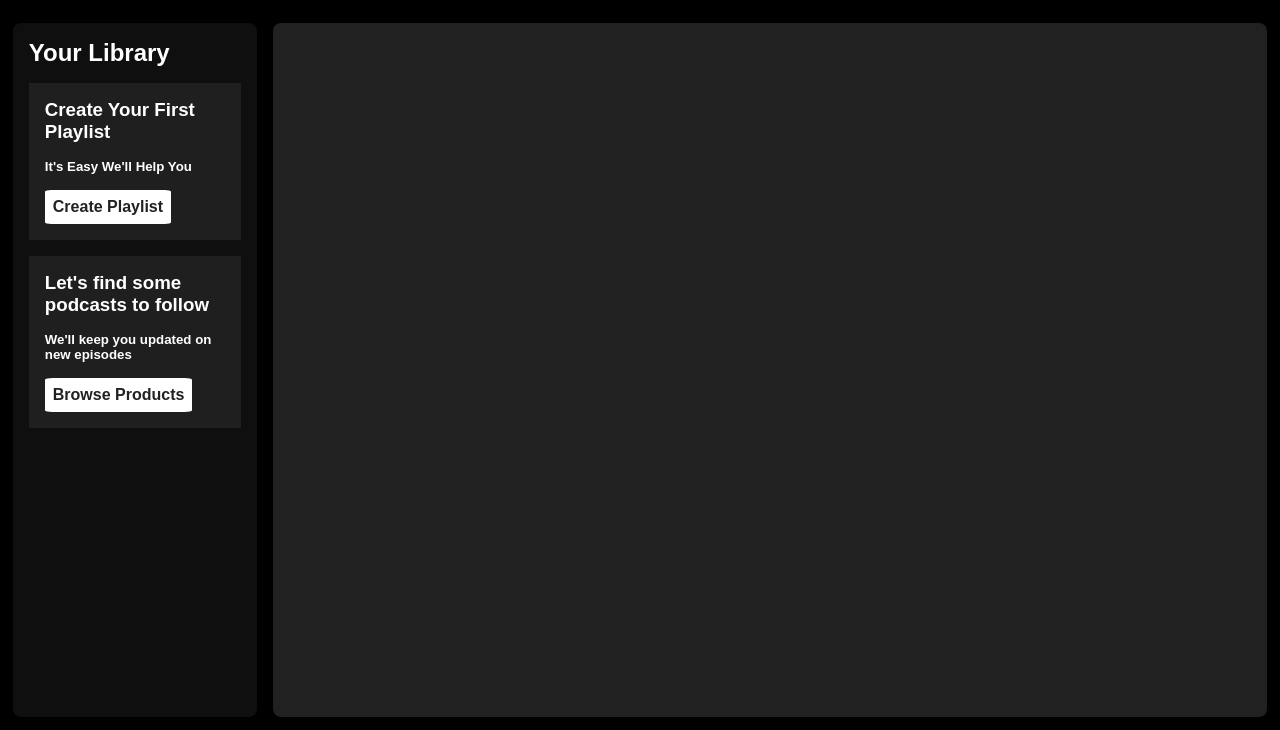
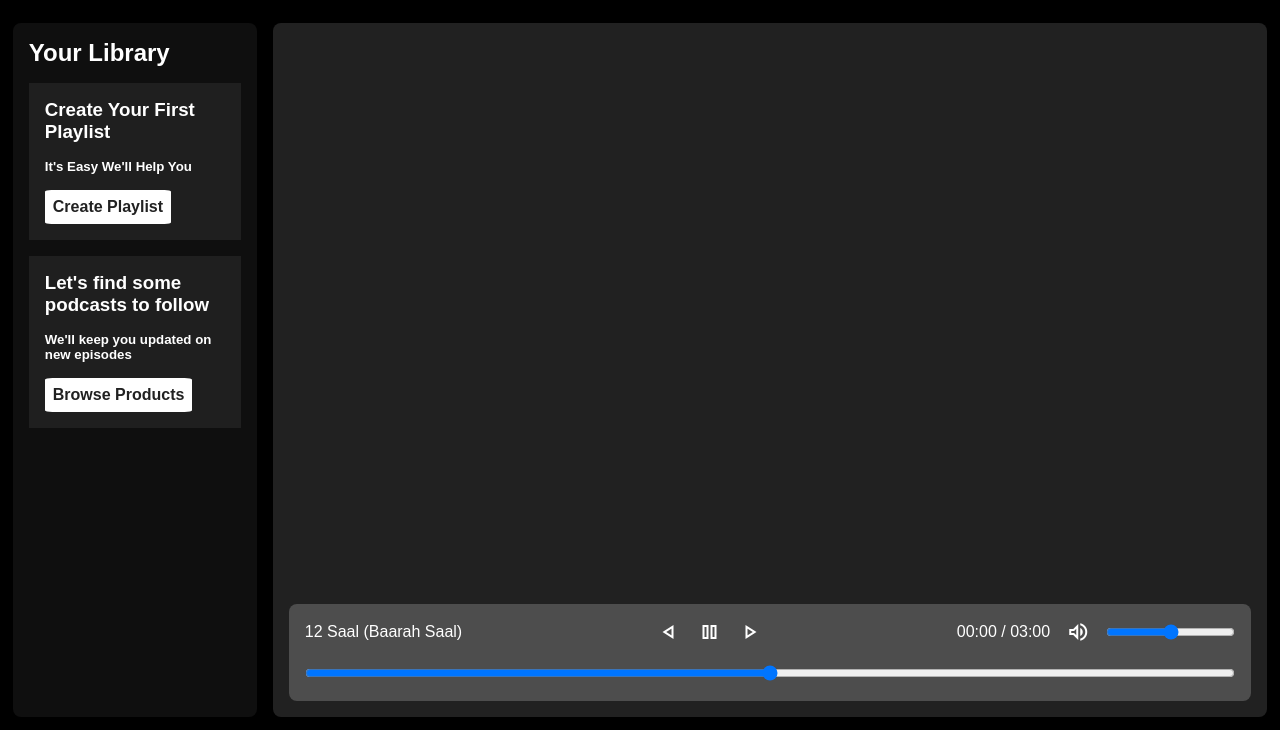
Before and after one commit to ahsanbinjameel/Spotify-Clone, a website: page index.html in a window 1280 px wide. Shown: the part 70-800 px from the top of the page. Drawn offline with nearby package versions, Linux system fonts and the light colour scheme; no server answers.

Commit message:
Media Player added

```diff
--- a/index.html
+++ b/index.html
@@ -14,6 +14,7 @@
       href="https://open.spotifycdn.com/cdn/images/favicon32.b64ecc03.png"
     />
     <link rel="stylesheet" href="styles/main.css" />
+    <link rel="stylesheet" href="styles/controller.css" />
     <link rel="stylesheet" href="styles/navbar.css" />
     <link rel="stylesheet" href="styles/utilities.css" />
 
@@ -90,7 +91,37 @@
           <button class="btn-seconday">Browse Products</button>
         </div>
       </div>
-      <div id="Media" class="MediaGroup"></div>
+      <div id="Media" class="Media">
+        <div id="MainContent" class="MainContent"></div>
+        <div id="PlayerGroup" class="PlayerGroup">
+          <div class="MediaPlayer">
+            <div class="MusicTitle">12 Saal (Baarah Saal)</div>
+            <div class="Controller">
+              <div id="PlayBack" class="material-symbols-outlined">
+                arrow_back_2
+              </div>
+              <div id="PlayerToggle" class="material-symbols-outlined">
+                pause
+              </div>
+              <div id="PlayNext" class="material-symbols-outlined">
+                play_arrow
+              </div>
+            </div>
+            <div class="DurationAndVolume">
+              <div class="Duration">00:00 / 03:00</div>
+              <div class="VolumeController">
+                <div id="MuteToggle" class="material-symbols-outlined">
+                  volume_up
+                </div>
+                <input type="range" name="Volumn" id="Volumn" />
+              </div>
+            </div>
+          </div>
+          <div class="MediaTracker">
+            <input type="range" name="MusicTracker" id="MusicTracker" />
+          </div>
+        </div>
+      </div>
     </section>
     <script src="./javascript/main.js"></script>
   </body>
--- a/javascript/main.js
+++ b/javascript/main.js
@@ -1,6 +1,6 @@
  const LoadCollectionData = (categories) => {
-    const Media = document.getElementById("Media");
-    if (!Media) throw new Error("#Media not found");
+    const MainContent = document.getElementById("MainContent");
+    if (!MainContent) throw new Error("#MainContent not found");
 
     const fragment = document.createDocumentFragment();
 
@@ -19,6 +19,8 @@
             const collection = document.createElement("div");
             collection.className = "Collection";
 
+            collection.setAttribute("data-name", item.Title)
+            collection.setAttribute("onclick", "console.log(this);")
 
             const img = document.createElement("img");
             img.src = item.ImagePath;
@@ -40,7 +42,7 @@
         fragment.appendChild(categoryDiv);
     });
 
-    Media.appendChild(fragment);
+    MainContent.appendChild(fragment);
 };
 
 
--- /dev/null
+++ b/styles/controller.css
@@ -0,0 +1,51 @@
+
+.PlayerGroup{
+height: 15%;
+background-color: var(--background-seconday);
+display: flex;
+flex-direction: column;
+justify-content: space-between;
+padding: 1rem;
+border-radius: 0.5rem;
+
+}
+
+.PlayerGroup input, .PlayerGroup .material-symbols-outlined{
+  cursor: pointer;
+  pointer-events: auto;
+}
+
+
+
+
+.MediaPlayer{
+    display: flex;
+    justify-content: space-between;
+    align-items: center;
+}
+
+
+.Controller{
+    display: flex;
+    gap: 1rem;
+}
+
+.Controller > div{
+  cursor: pointer;
+}
+
+.MediaTracker input{
+    width: 100%;
+}
+
+.DurationAndVolume{
+    display: flex;
+    justify-content: center;
+    align-items: center;
+    gap: 1rem;
+}
+
+.VolumeController{
+    display: flex;
+    gap: 1rem;
+}
--- a/styles/main.css
+++ b/styles/main.css
@@ -57,17 +57,25 @@ body {
     background-color: #1f1f1f;
 }
 
-.PlaylistItems>button {
+.PlaylistItems > button {
     width: fit-content;
     font-weight: 560;
 }
 
-.content .MediaGroup {
+.Media {
     width: calc(80% - 0.5%);
     height: 100%;
     display: flex;
     flex-direction: column;
-    gap: 3rem;
+    gap: 1rem;
+}
+
+.MainContent {
+    width: 100%;
+    height: 85%;
+    display: flex;
+    flex-direction: column;
+    gap: 2rem;
     overflow-y: scroll;
     scroll-behavior: smooth;
 }
@@ -169,11 +177,11 @@ grid-column: 1/5;
 
 
 
-.MediaGroup::-webkit-scrollbar {
+.MainContent::-webkit-scrollbar {
 background-color: rgba(255, 255, 255, 0.184);
 }
 
-.MediaGroup::-webkit-scrollbar-thumb {
+.MainContent::-webkit-scrollbar-thumb {
 background-color: rgba(255, 255, 255, 0.26);
 }
 
@@ -181,7 +189,7 @@ background-color: rgba(255, 255, 255, 0.26);
 .CollectionList::-webkit-scrollbar {
     display: none;
 }
-
+/*
 .CollectionList::scroll-button(right), .CollectionList::scroll-button(left) {
 
 background-color: rgba(255, 255, 255, 0.064);
@@ -242,4 +250,4 @@ position-area: left center;
 opacity: 0.5;
 cursor: auto;
 
-}
+} */
```
